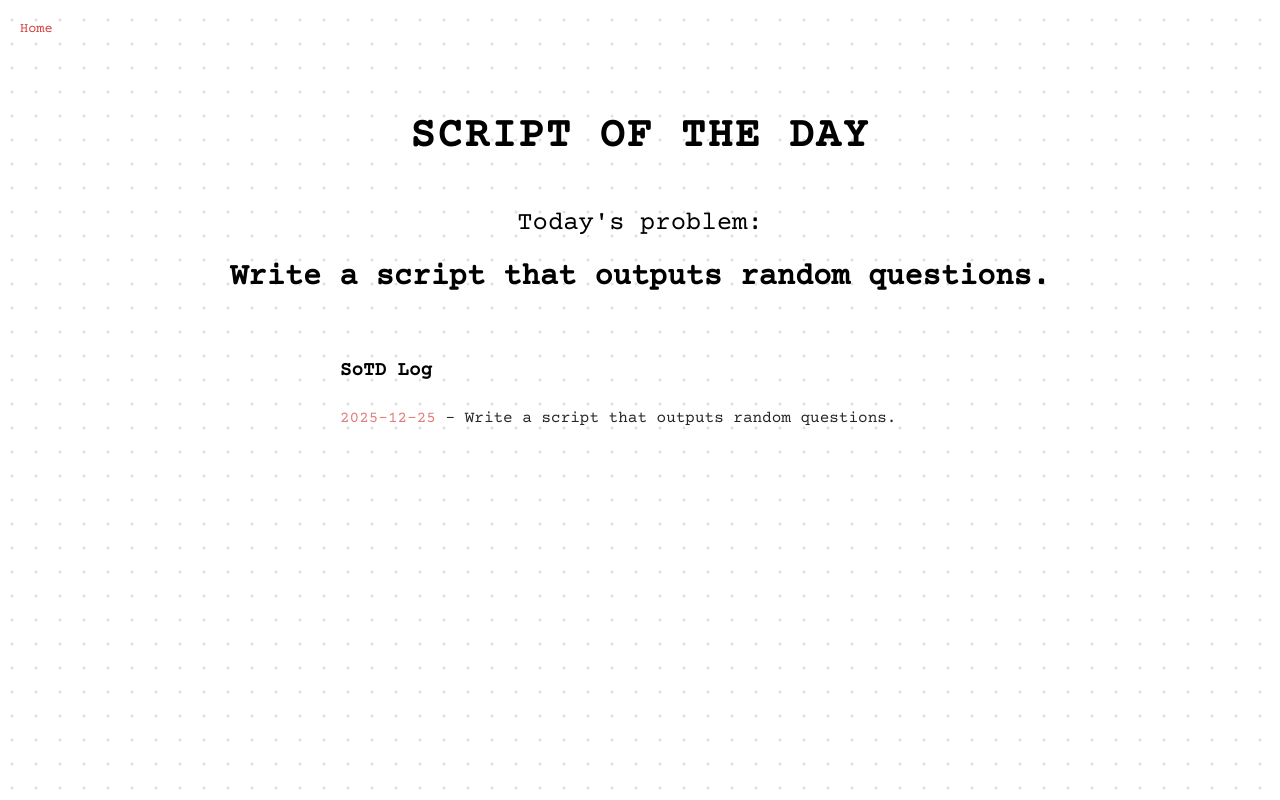
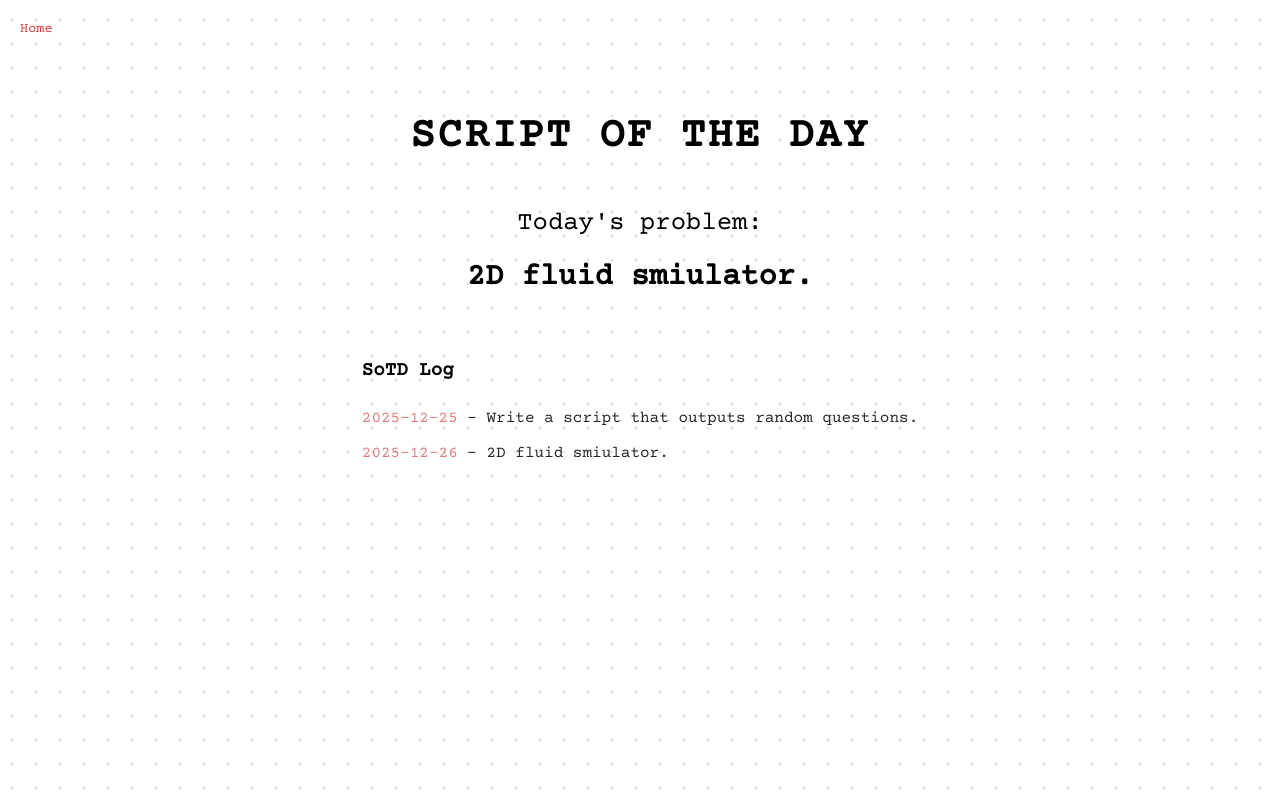
Before and after one commit to a0x7d7/a0x7d7-Website, a plain HTML site: page sotd/index.html in a window 1280 px wide. Drawn offline with nearby package versions, Linux system fonts and the light colour scheme.

Commit message:
updated sotd

```diff
--- a/sotd/index.html
+++ b/sotd/index.html
@@ -164,7 +164,7 @@ h1 {
   <div class="current">
     Today's problem:
     <span>
-      Write a script that outputs random questions.
+      2D fluid smiulator.
     </span>
   </div>
 
@@ -172,6 +172,7 @@ h1 {
     <h2>SoTD Log</h2>
     <ul>
       <li><span>2025-12-25</span> - Write a script that outputs random questions.</li>
+      <li><span>2025-12-26</span> - 2D fluid smiulator.</li>
     </ul>
   </div>
 </div>
```
